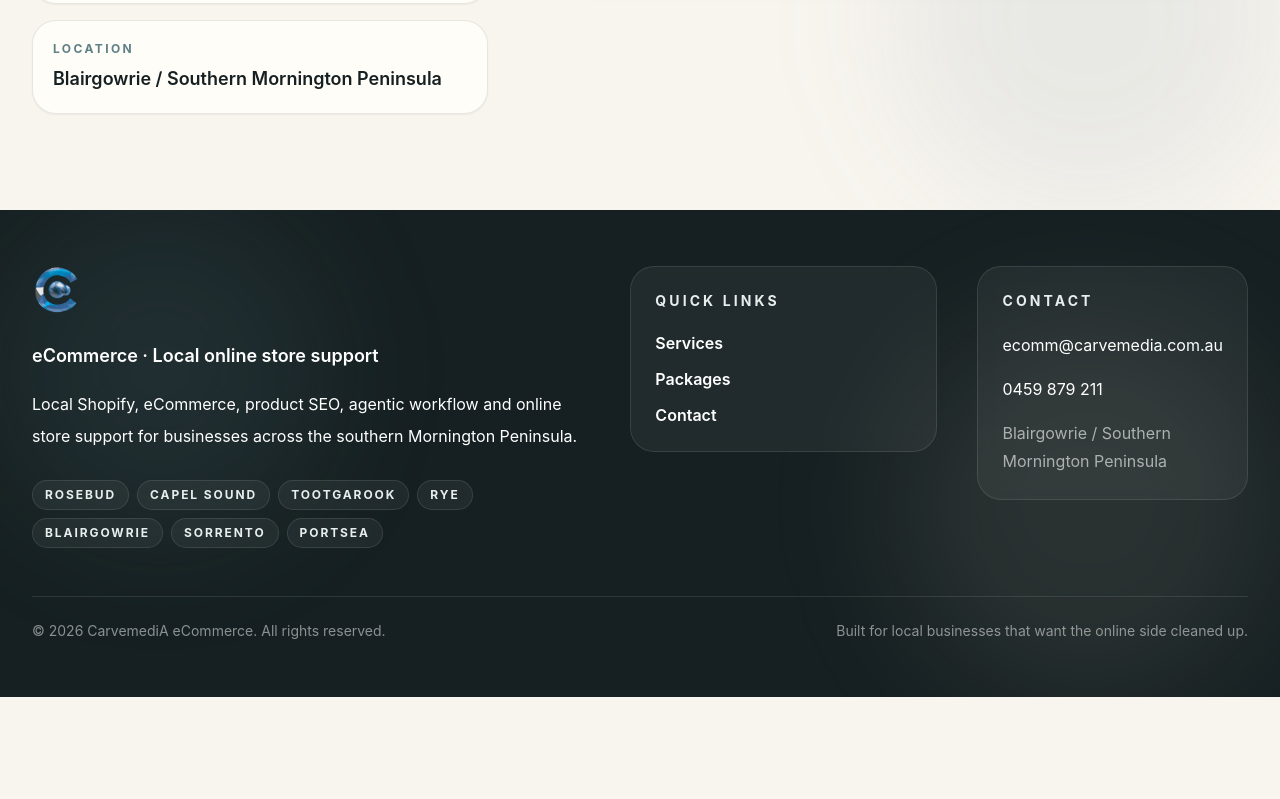
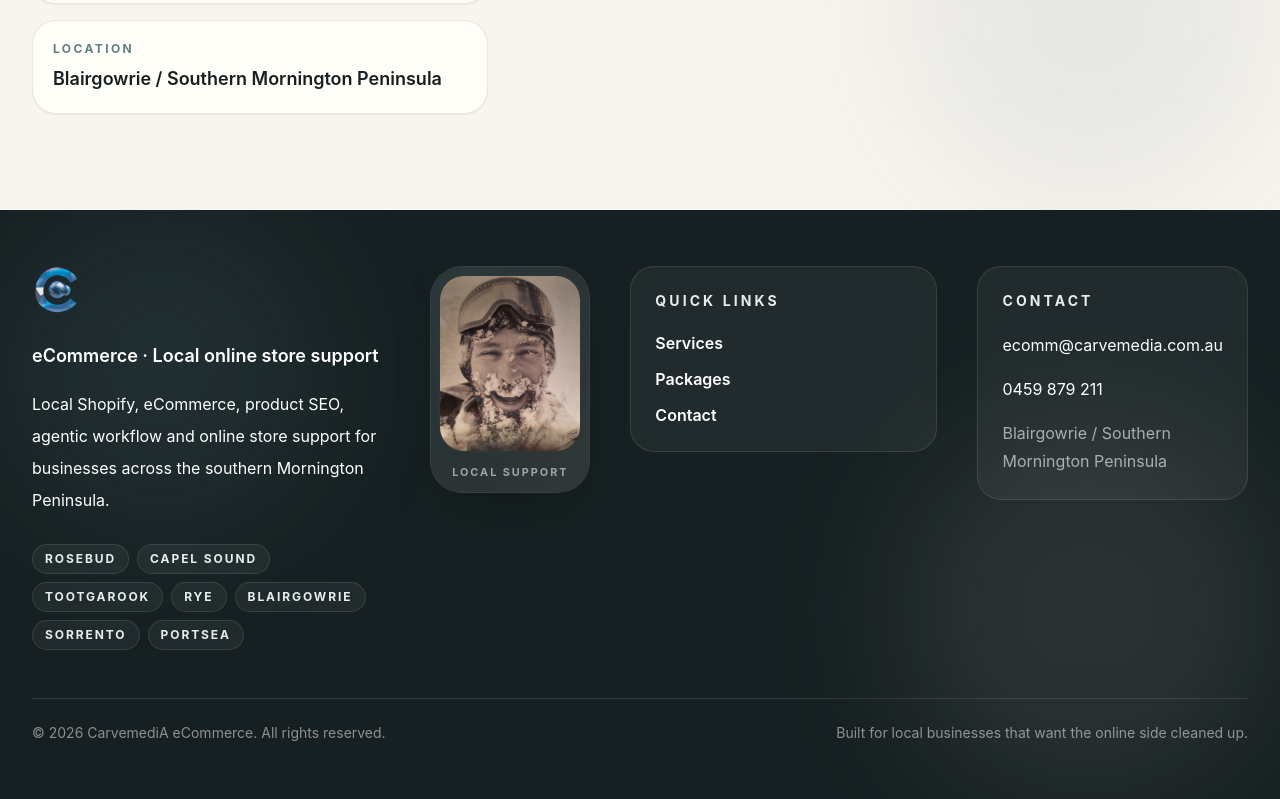
Before and after one commit to KeithRV/carvemedia-ecommerce, a React (Vite) app: page / in a window 1280 px wide. Shown: the part 11131-11930 px from the top of the page. Before the commit the page ends 11828 px from the top, so only its background shows below. Built offline with nearby package versions, Linux system fonts and the light colour scheme.

Commit message:
Add self portrait to footer

```diff
--- a/src/components/LandingFooter.tsx
+++ b/src/components/LandingFooter.tsx
@@ -29,6 +29,7 @@
 
       <div className="relative mx-auto max-w-7xl px-4 py-14 sm:px-6 lg:px-8">
         <div className="grid gap-10 lg:grid-cols-[1fr_0.55fr_0.45fr] lg:items-start">
+          <div className="grid gap-8 md:grid-cols-[minmax(0,1fr)_10rem] md:items-start lg:gap-10">
             <div>
               <a href="#top" className="inline-flex items-center">
                 <img
@@ -43,9 +44,9 @@
               </p>
 
               <p className="mt-4 max-w-2xl text-base leading-8 text-white/68">
-              Local Shopify, eCommerce, product SEO, agentic workflow and online
-              store support for businesses across the southern Mornington
-              Peninsula.
+                Local Shopify, eCommerce, product SEO, agentic workflow and
+                online store support for businesses across the southern
+                Mornington Peninsula.
               </p>
 
               <div className="mt-7 flex flex-wrap gap-2">
@@ -57,6 +58,30 @@
                     {area}
                   </span>
                 ))}
+              </div>
+            </div>
+
+            <div className="flex md:justify-end">
+              <div className="group relative w-36 overflow-hidden rounded-[2rem] border border-white/10 bg-white/5 p-2 shadow-2xl shadow-black/20 backdrop-blur sm:w-40">
+                <div
+                  className="absolute inset-0 rounded-[2rem] bg-gradient-to-br from-tide/20 via-white/5 to-sand/10 opacity-80"
+                  aria-hidden="true"
+                />
+
+                <div className="relative overflow-hidden rounded-[1.55rem] border border-white/10 bg-charcoal">
+                  <img
+                    src="/images/KVsnowFACE.jpg"
+                    alt="CarvemediA eCommerce self portrait"
+                    className="aspect-[4/5] h-full w-full object-cover transition duration-500 group-hover:scale-105"
+                    loading="lazy"
+                    decoding="async"
+                  />
+                </div>
+
+                <p className="relative mt-3 px-1 pb-1 text-center text-[0.68rem] font-bold uppercase tracking-[0.18em] text-white/55">
+                  Local Support
+                </p>
+              </div>
             </div>
           </div>
 
```
Lines whose indentation alone changed are shown as unchanged.
